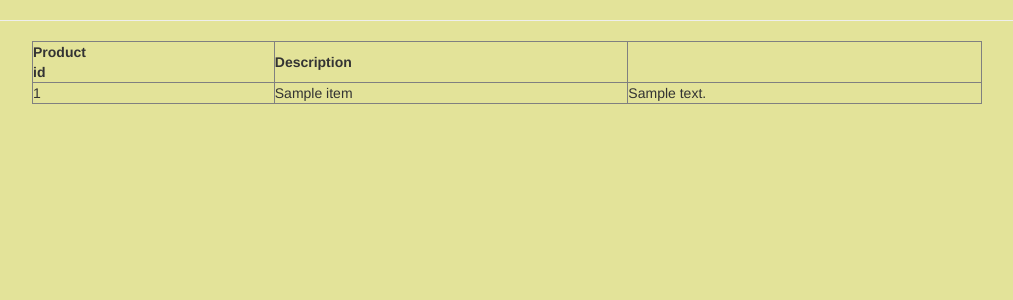
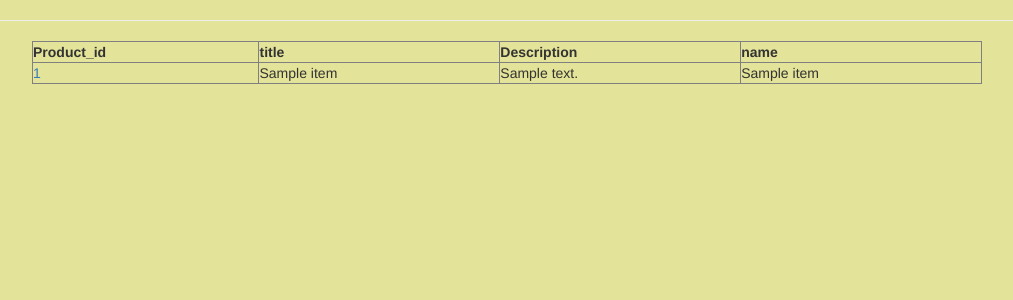
Before and after one commit to avadheshy/grocery-store, a FastAPI app: template template/home.html in a window 1280 px wide. Shown: the part 92-392 px from the top of the page, without its empty margins (38-1051 px from the left). Run offline with FastAPI, Linux system fonts and the light colour scheme; the template is opened without the code that fills it: most values are stand-ins (such as "Sample title", 1, 10 or a date in 2020); parts of the project's set-up code (start-up, migrations or seed data) failed here and were passed over.

Commit message:
update added

```diff
--- a/main.py
+++ b/main.py
@@ -1,25 +1,28 @@
+from sqlalchemy.orm import Session
 from distutils.command.upload import upload
+from operator import itemgetter
 import shutil
 
-
-
-from fastapi import FastAPI, Body, Depends,Request,File,UploadFile
+from fastapi import FastAPI, Body, Depends, Request, File, UploadFile, Form
 from fastapi.templating import Jinja2Templates
 import schemas
 import models
-from fastapi import File,UploadFile
+from fastapi import File, UploadFile
 from typing import List
 from fastapi.staticfiles import StaticFiles
 from database import prod_table
+from starlette.responses import RedirectResponse
+
 # from PIL import Image
 app = FastAPI()
-app.mount("/static",StaticFiles(directory="static"),name="static")
+app.mount("/static", StaticFiles(directory="static"), name="static")
 
 #from database import Base, engine, SessionLocal
-from sqlalchemy.orm import Session
 
-#Base.metadata.create_all(engine)
-templates=Jinja2Templates(directory='template')
+# Base.metadata.create_all(engine)
+templates = Jinja2Templates(directory='template')
+
+
 def get_session():
     session = SessionLocal()
     try:
@@ -27,25 +30,53 @@ def get_session():
     finally:
         session.close()
 
+
 @app.get('/')
-async def index(request:Request):
-    all_products=prod_table.find()
-    return templates.TemplateResponse("home.html",{'request':request,'items':all_products})
+async def index(request: Request):
+    all_products = prod_table.find()
+    return templates.TemplateResponse("home.html", {'request': request, 'items': all_products})
 
 
 @app.post("/additem")
-async def addItem():
-    for i in range(100):
-        print('hello')
-    item=dict(item)
-    print(item)
+async def addItem(product_id: int = Form(), title: str = Form(), description: str = Form(),
+                  category: str = Form(), quantity: int = Form(), price: float = Form()):
+    item = {}
+    item['product_id'] = product_id
+    item['title'] = title
+    item['description'] = description
+    item['category'] = category
+    item['quantity'] = quantity
+    item['price'] = price
     prod_table.insert_one(item)
-    return templates.TemplateResponse("additem.html")
+
+    return "one item added"
+
 
 @app.get('/add')
-async def add(request:Request):
-    print('hello')
-    if request.method=='POST':
-        print('hello')
+async def add(request: Request):
 
-    return templates.TemplateResponse("additem.html",{'request':request})
+    return templates.TemplateResponse("additem.html", {'request': request})
+
+
+@app.get('/{id}')
+def find(id, request: Request):
+    obj = prod_table.find_one({ 'product_id': int(id) })
+    return templates.TemplateResponse("one_item.html", {'request': request, 'items': obj})
+
+
+
+@app.put("/updateitem")
+async def updateitem(product_id: int = Form(), title: str = Form(), description: str = Form(),
+                  category: str = Form(), quantity: int = Form(), price: float = Form()):
+    item = {}
+    filter = {'product_id':product_id}
+    item['product_id'] = product_id
+    item['title'] = title
+    item['description'] = description
+    item['category'] = category
+    item['quantity'] = quantity
+    item['price'] = price
+    newvalues = { "$set": item }
+    prod_table.update_one(filter,newvalues)
+
+    return "one item added"
--- a/template/home.html
+++ b/template/home.html
@@ -4,15 +4,19 @@
    <div class="container">
    <table class="col-sm-10" border="1px">
         <tr>
-            <th>Product <br>
-            id</th>
+            <th>Product_id</th>
+            <th>title</th>
             <th>Description</th>
+            <th>name</th>
         </tr>
-       {% for item in items%}
+       {% for item in items %}
         <tr>
-            <td>{{item.product_id}}</td>
+
+            <td><a href="/{{item.product_id}}">{{item.product_id}}</a></td>
+
+            <td>{{item.title}}</td>
+            <td>{{item.description}}</td>
             <td>{{item.name}}</td>
-            <td>{{item.description}}</td>
         </tr>
         {% endfor %}
     </table>
```
Also changed, not shown: template/one_item.html (added, +20 -0 lines), template/updateitem.html (added, +12 -0 lines).
